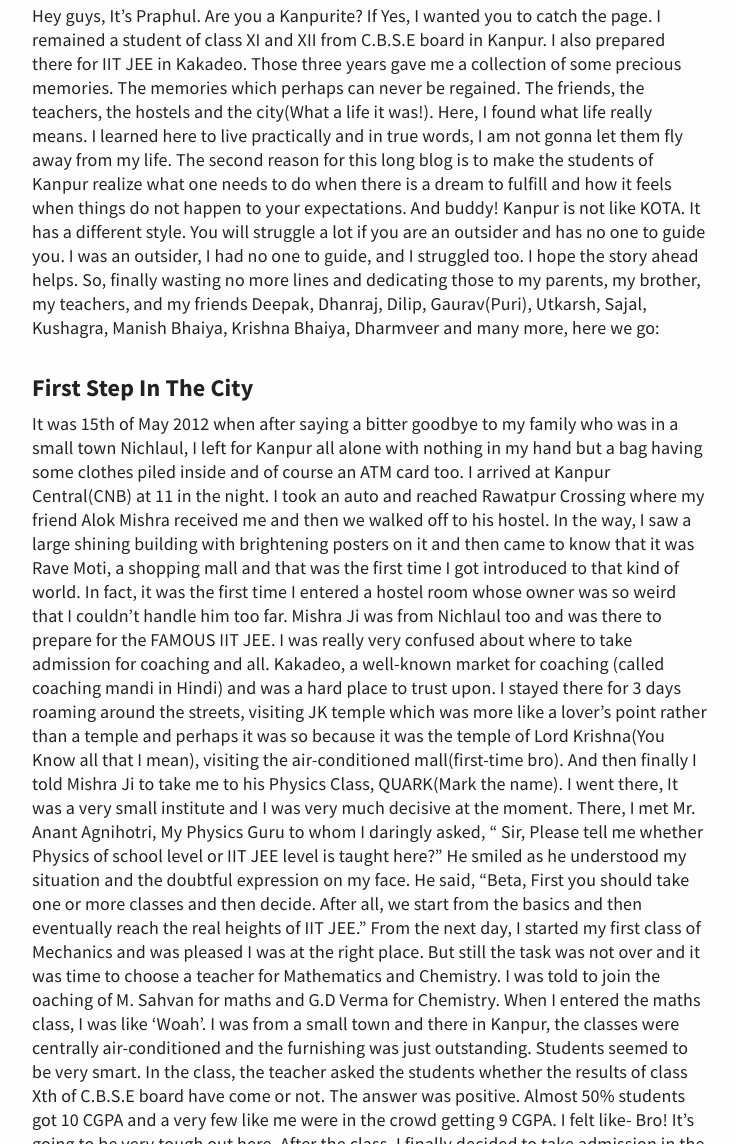
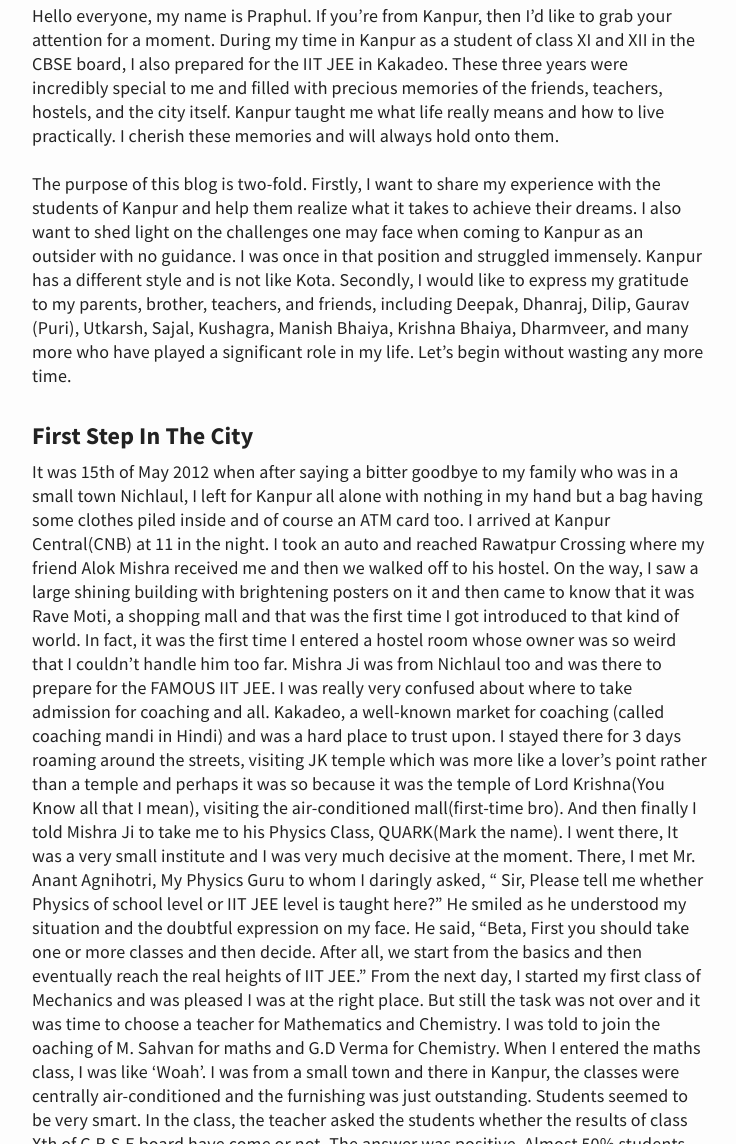
Before and after one commit to spraphul/blog, a Jekyll site: the page built from _posts/2019-06-10-3-Years-In-Kanpur.md, in a window 1280 px wide and 1400 px high, scrolled down 399 px. Shown: the part 256-1400 px from the top of the window, without its empty margins (270-1006 px from the left). Built offline with Jekyll 4.4.1, drawn with Linux system fonts in a browser that asks for light colours; some of the changed text lies outside the part shown.

Commit message:
Update 2019-06-10-3-Years-In-Kanpur.md

```diff
--- a/_posts/2019-06-10-3-Years-In-Kanpur.md
+++ b/_posts/2019-06-10-3-Years-In-Kanpur.md
@@ -4,16 +4,9 @@ title : Three Years in Kanpur
 
 ![3yk1](https://nomadlist.com/assets/img/cities/kanpur-india-1000px.jpg)
 
-Hey guys, It's Praphul. Are you a Kanpurite? If Yes, I wanted you to catch the page. I remained a student of class XI and XII from C.B.S.E board
-in Kanpur. I also prepared there for IIT JEE in Kakadeo. Those three years gave me a collection of some precious memories.
-The memories which perhaps can never be regained. The friends, the teachers, the hostels and the city(What a life it was!).
-Here, I found what life really means. I learned here to live practically and in true words, I am not gonna let them fly away
-from my life. The second reason for this long blog is to make the students of Kanpur realize what one needs to do when there
-is a dream to fulfill and how it feels when things do not happen to your expectations. And buddy! Kanpur is not like KOTA.
-It has a different style. You will struggle a lot if you are an outsider and has no one to guide you. I was an outsider, I
-had no one to guide, and I struggled too. I hope the story ahead helps. So, finally wasting no more lines and dedicating those
-to my parents, my brother, my teachers, and my friends Deepak, Dhanraj, Dilip, Gaurav(Puri), Utkarsh, Sajal, Kushagra,
-Manish Bhaiya, Krishna Bhaiya, Dharmveer and many more, here we go:
+Hello everyone, my name is Praphul. If you're from Kanpur, then I'd like to grab your attention for a moment. During my time in Kanpur as a student of class XI and XII in the CBSE board, I also prepared for the IIT JEE in Kakadeo. These three years were incredibly special to me and filled with precious memories of the friends, teachers, hostels, and the city itself. Kanpur taught me what life really means and how to live practically. I cherish these memories and will always hold onto them.
+
+The purpose of this blog is two-fold. Firstly, I want to share my experience with the students of Kanpur and help them realize what it takes to achieve their dreams. I also want to shed light on the challenges one may face when coming to Kanpur as an outsider with no guidance. I was once in that position and struggled immensely. Kanpur has a different style and is not like Kota. Secondly, I would like to express my gratitude to my parents, brother, teachers, and friends, including Deepak, Dhanraj, Dilip, Gaurav (Puri), Utkarsh, Sajal, Kushagra, Manish Bhaiya, Krishna Bhaiya, Dharmveer, and many more who have played a significant role in my life. Let's begin without wasting any more time.
 
 
 ### First Step In The City
@@ -21,7 +14,7 @@ Manish Bhaiya, Krishna Bhaiya, Dharmveer and many more, here we go:
 It was 15th of May 2012 when after saying a bitter goodbye to my family who was in a small town Nichlaul, I left for Kanpur
 all alone with nothing in my hand but a bag having some clothes piled inside and of course an ATM card too. I arrived at
 Kanpur Central(CNB) at 11 in the night. I took an auto and reached Rawatpur Crossing where my friend Alok Mishra received
-me and then we walked off to his hostel. In the way, I saw a large shining building with brightening posters on it and then
+me and then we walked off to his hostel. On the way, I saw a large shining building with brightening posters on it and then
 came to know that it was Rave Moti, a shopping mall and that was the first time I got introduced to that kind of world. In
 fact, it was the first time I entered a hostel room whose owner was so weird that I couldn't handle him too far. Mishra Ji
 was from Nichlaul too and was there to prepare for the FAMOUS IIT JEE. I was really very confused about where to take
```
